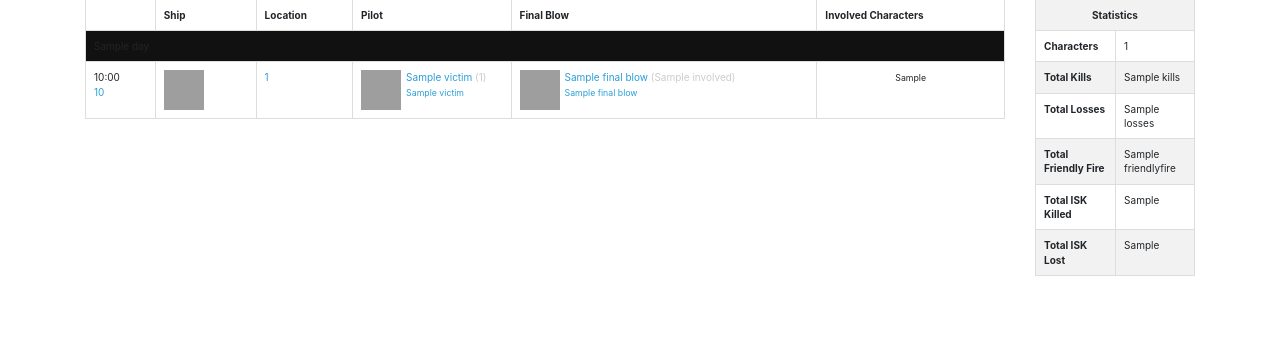
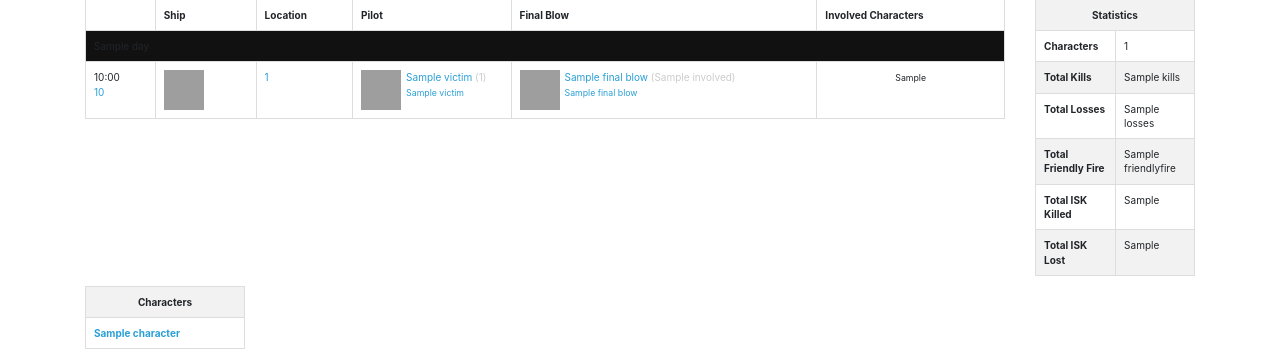
Before and after one commit to kryptn/polyhedra, a Flask app: template templates/index.html in a window 1280 px wide. Shown: the part 497-856 px from the top of the page. Before the commit the page ends 773 px from the top, so only its background shows below. Run offline with Flask 2, Linux system fonts and the light colour scheme; the template is opened without the code that fills it: most values are stand-ins (such as "Sample title", 1, 10 or a date in 2020); lists and menus that the app fills with data are empty; some libraries are stand-ins or nearby versions; grey boxes are pictures that could not be loaded.

Commit message:
Added per-charater pages

```diff
--- a/app.py
+++ b/app.py
@@ -163,6 +163,11 @@ class zKillAPI():
             kills[kill['killTime'].split(' ')[0]].append(kill)
         return sorted(kills.items(), key=lambda x: x[0], reverse=True)
 
+    def use_character(self, charid):
+        cs = {v:k for k,v in self.character_list.items()}
+        charname = cs[charid]
+        self.history = [x for x in self.history if charname in x['our_characters'] or charname == x['victim']['characterName']]
+
     def write_to_file(self):
         with open('out/data/history.json', 'w') as outfile:
             json.dump(self.history, outfile)
@@ -180,17 +185,29 @@ class zKillAPI():
         result = {'kills':           self.kill_counts('row-kill'),
                   'losses':          self.kill_counts('row-loss'),
                   'history':         self.kills_by_date(),
+                  'characters':      sorted(self.character_list.items()),
                   'money_lost':      self.kill_sums('row-loss'),
                   'money_killed':    self.kill_sums('row-kill'),
                   'friendlyfire':    self.kill_counts('row-friendlyfire'),
                   'character_count': len(self.character_list)}
         return result
 
-@app.route('/')
+@app.route('/', defaults={'charid': None})
+@app.route('/<int:charid>/')
+def index(charid):
+    zKill = zKillAPI()
+    zKill.build()
+    if charid:
+        zKill.use_character(charid)
+    return render_template('index.html', **zKill.data)
+
+@freezer.register_generator
 def index():
     zKill = zKillAPI()
-    zKill.build()
-    return render_template('index.html', **zKill.data)
+    for x in zKill.character_list.values():
+        yield {'charid': x}
+    yield {'charid': None}
+
 
 if __name__ == "__main__":
     if len(sys.argv) > 2 and sys.argv[2] == 'debug':
--- a/templates/index.html
+++ b/templates/index.html
@@ -105,6 +105,20 @@
         </tbody>
       </table>
     </div>
+    <div class="col-md-2">
+      <table class="table table-striped table-bordered">
+        <tbody>
+        <tr class="kb-table-header">
+          <th class="text-center">Characters</th>
+        </tr>
+
+        {% for name, id in characters %}
+        <tr>
+          <th><a href="/{{id}}">{{name}}</a></th>
+        </tr>
+        {% endfor %}
+        </tbody>
+      </table>
   </div>
 </div>
 
```
